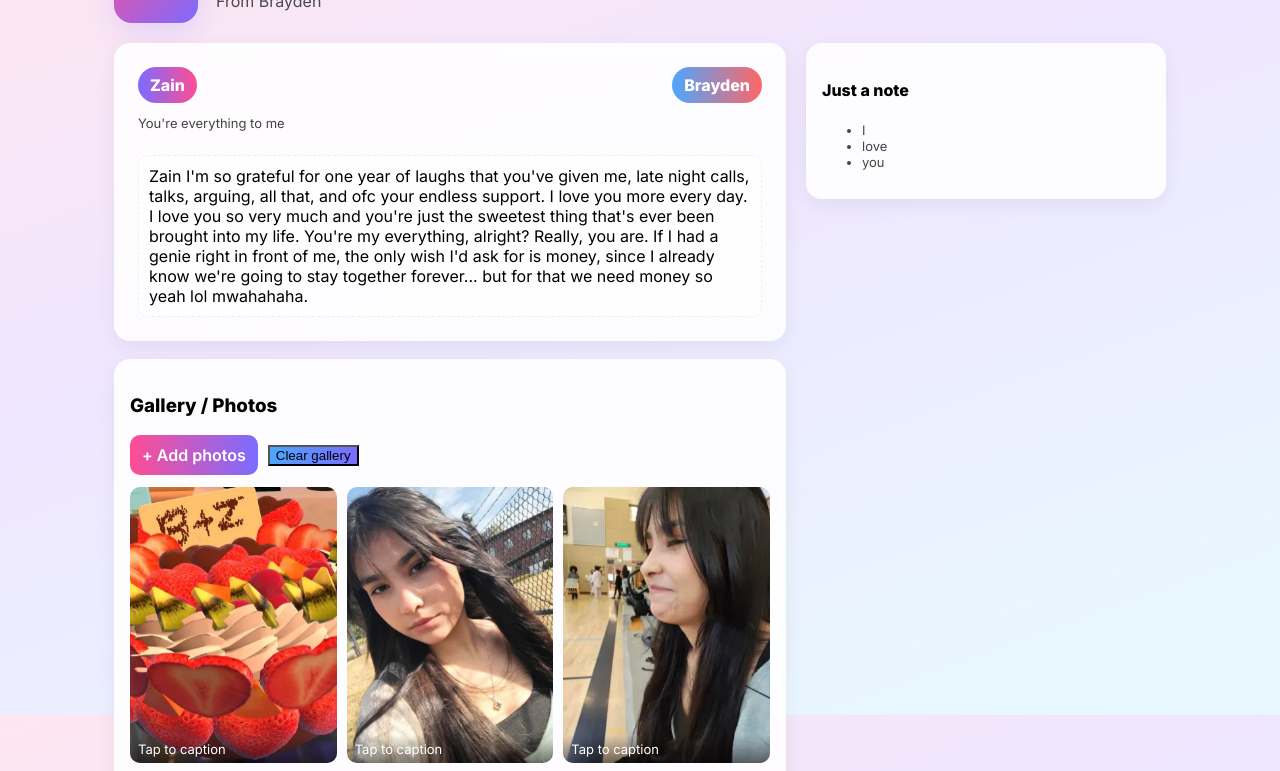
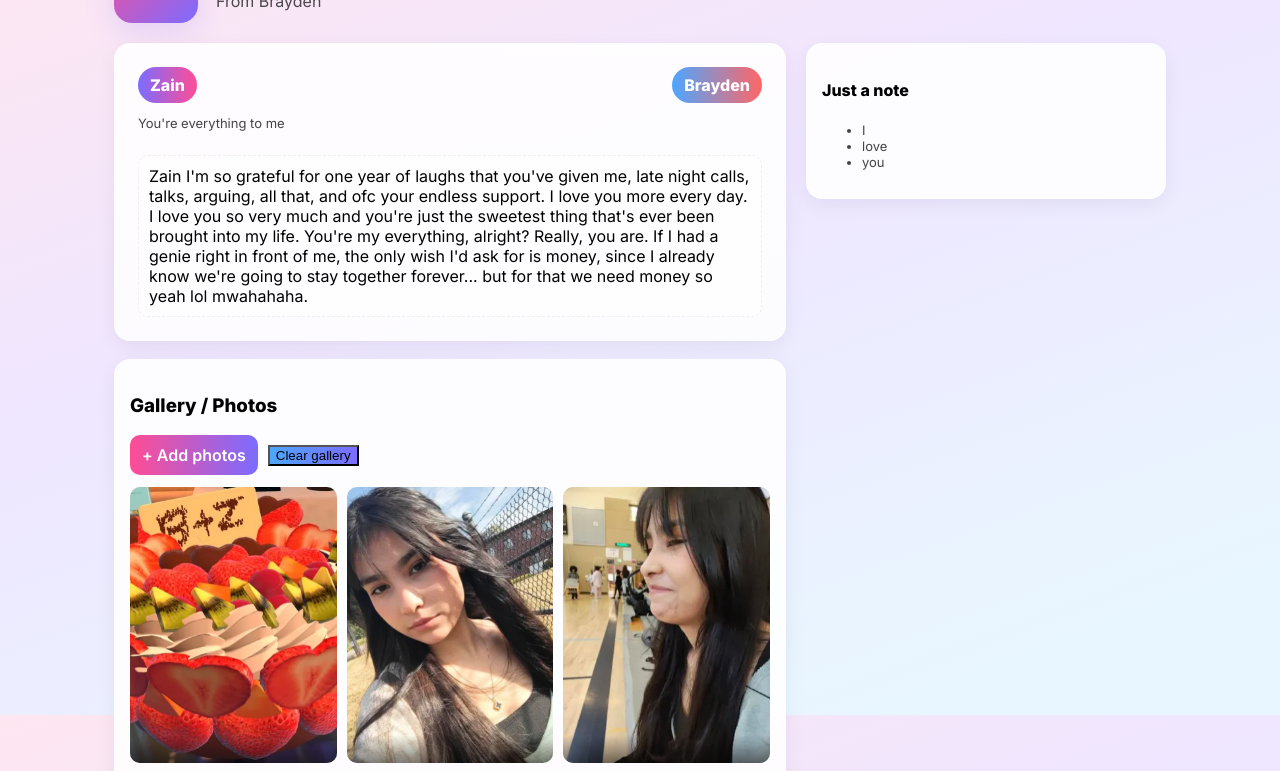
Before and after one commit to Gizakiaa/Our-1-year-anniversary-, a plain HTML site: page index.html in a window 1280 px wide. Shown: the part 113-884 px from the top of the page. Drawn offline with Linux system fonts and the light colour scheme.

Commit message:
Update index.html

```diff
--- a/index.html
+++ b/index.html
@@ -170,7 +170,7 @@ Happy 1 year anniversary baby. You are literally everything to me. You're way mo
     "Screenshot 2025-11-17 7.25.53 PM.png"
   ];
 
-  function addThumb(src, caption = "Tap to caption") {
+  function addThumb(src, caption = "") {
     const wrap = document.createElement("div");
     wrap.className = "thumb";
 
```
